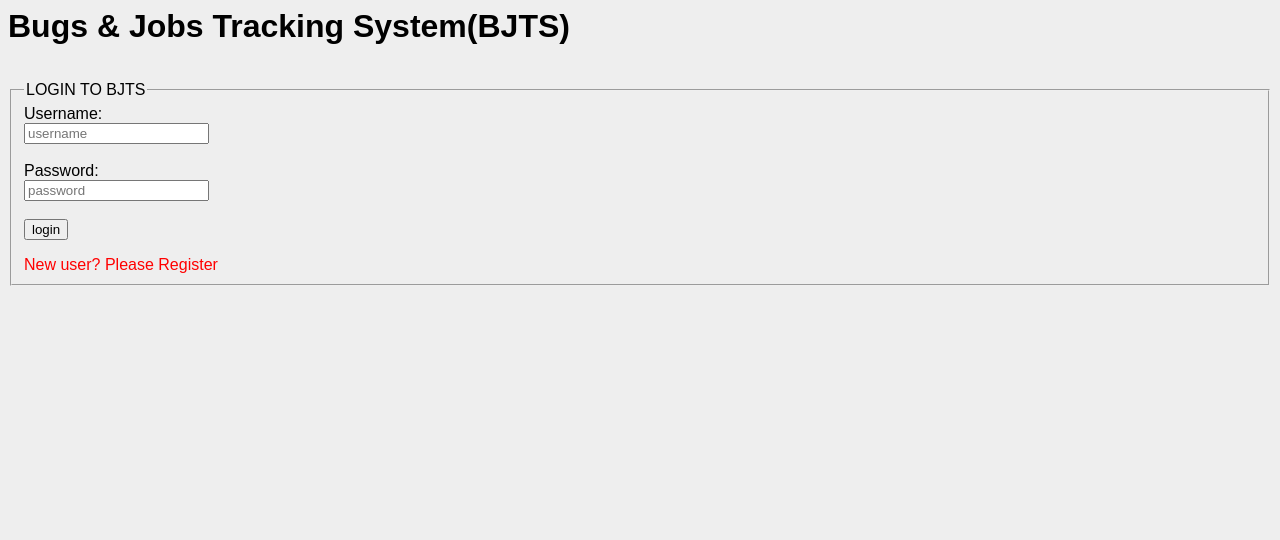
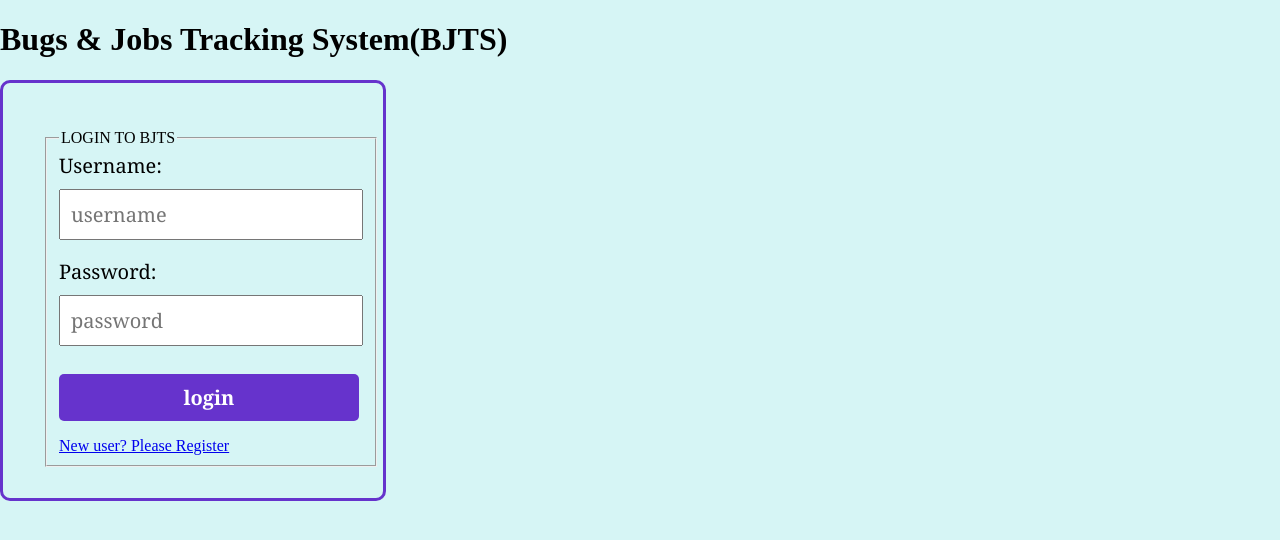
Before and after one commit to 1400205/BJTS, a PHP site: page / in a window 1280 px wide. Shown: the top 540 px of the page. Run offline with PHP 8.4, Linux system fonts and the light colour scheme.

Commit message:
attachment

```diff
--- a/index.php
+++ b/index.php
@@ -10,7 +10,8 @@ session_start();
 <head>
     <meta charset="utf-8">
     <title>Bugs and Jobs Tracking System</title>
-    <link rel="stylesheet" href="style.css" type="text/css" />
+
+    <link rel="stylesheet"type="text/css" href="style.css"/>
 </head>
 
 <body>
--- a/style.css
+++ b/style.css
@@ -1,48 +1,117 @@
-body{
-    background-color:#EEEEEE;
-    font-family:Halvetica, Arial,sans-serif;
+.loginBox
+{
+    width:300px;
+    height:380px;
+    border:3px solid #63C;
+    border-radius:10px;
+    padding: 10px 40px 25px;
 }
-a{
-    text-decoration: none;
+.loginBox h3
+{
+    background-color:#63C;
+    color:#FFF;
+    text-align:center;
+    padding:15px;
+    border-radius: 10px 10px 0 0;
+    margin: -10px -40px;
+    border-bottom:1px solid #999;
+    font-family:Cambria, "Hoefler Text", "Liberation Serif", Times, "Times New Roman", serif;
+    font-size:24px;
+    font-weight:bold;
+}
+input[type=text],input[type=password]
+{
+    width:280px;
+    padding:10px;
+    font-family:Cambria, "Hoefler Text", "Liberation Serif", Times, "Times New Roman", serif;
+    font-size:20px;
+    margin-top:10px;
+}
+label
+{
+    font-size:20px;
+    font-family:Cambria, "Hoefler Text", "Liberation Serif", Times, "Times New Roman", serif;
+}
+input[type=submit]
+{
+    background-color: #63C;
+    width:300px;
+    border:0;
+    padding:10px;
+    color:#FFF;
+    font-family:Cambria, "Hoefler Text", "Liberation Serif", Times, "Times New Roman", serif;
+    font-size:20px;
+    border-radius:5px;
+    margin-top:10px;
+    font-weight:bold;
+}
+.error
+{
     color:red;
+    margin-top:10px;
+    font-size:18px;
+    font-family:Cambria, "Hoefler Text", "Liberation Serif", Times, "Times New Roman", serif;
+}
+.hello
+{
+    font-size:36px;
+    font-family:Cambria, "Hoefler Text", "Liberation Serif", Times, "Times New Roman", serif;
+}
+body
+{
+    margin: 0;
+    padding: 0;
+    background-color:#D6F5F5;
+}
+.top-bar
+{
+    width:100%;
+    height:70px;
+    background-color:#fff;
+    border-bottom: 2px solid #000;
+    margin-bottom: 40px;
 }
 
-h1, h2 ,h3{
-    margin:0;
+.left {
+    float: left;
+    text-align: right;
+    line-height:50px;
+    margin-top: 10px;
+    margin-left:40px;
+    display: inline
+}
+.right {
+    float: right;
+    text-align: left;
+    margin-top: 10px;
+    line-height:50px;
+    margin-right:40px;
+    display: inline
 }
 
-#container{
-    background-color:white;
-    width:800px;
-    margin-left:auto;
-    margin-right:auto;
+.link
+{
+    font-size: 18px;
+    text-decoration: none;
+    background-color: #000;
+    color: #FFF;
+    padding: 5px;
 }
-#nav ul{
-    list-style-type:none;
-    padding:0;
+.link:hover
+{
+    background-color: #9688B2;
 }
-#nav.selected{font-weight: bold;}
-#header{
-   background-color:#66CCFF;
-    color:white;
-    text-align:center;
+.inputBox
+{
+    padding:10px;
+    font-family:"Lucida Grande", "Lucida Sans Unicode", "Lucida Sans", "DejaVu Sans", Verdana, sans-serif;
 }
-#content{
+.button
+{
     padding:10px;
+    width:100px;
+    border:0;
+    background-color:#06F;
+    font-size:20px;
+    color:#FFF;
 }
-#nav{
-    width:180px;
-    float:left;
-}
-
-#main{
-    width:600px;
-    float:right;
-}
-#footer{
-    clear:both;
-    padding:10px;
-    background-color:#999999;
-    color:white;
-    text-align:right ;
-}
```
Also changed, not shown: style.php (deleted, +0 -117 lines).
